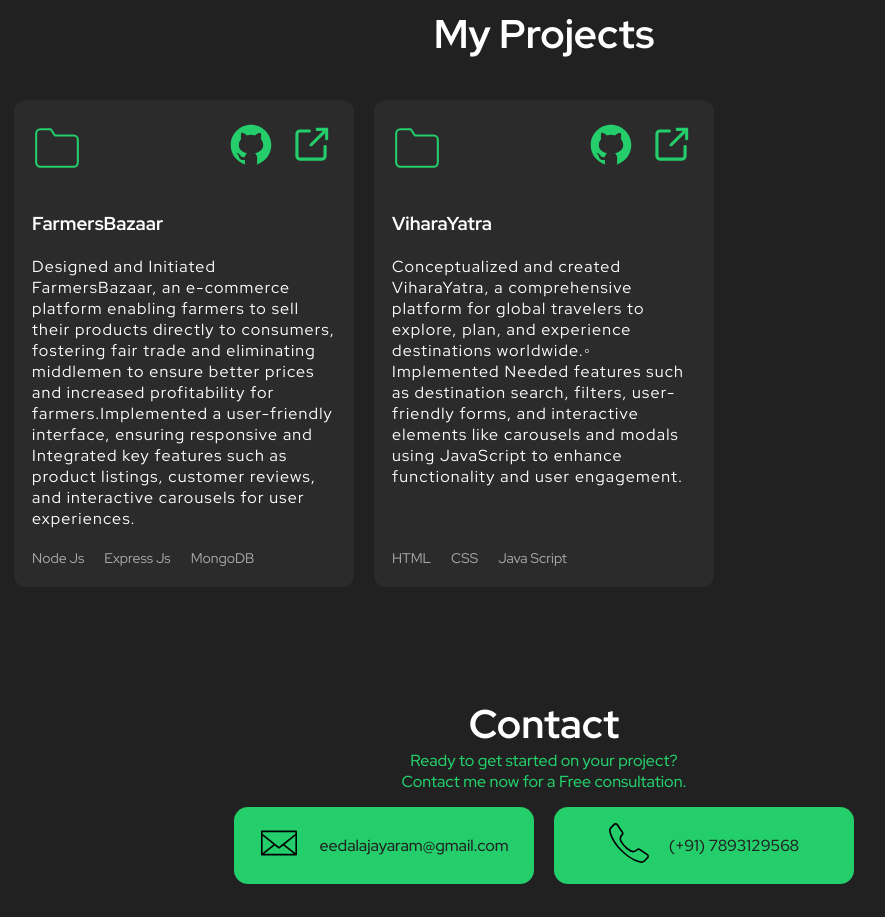
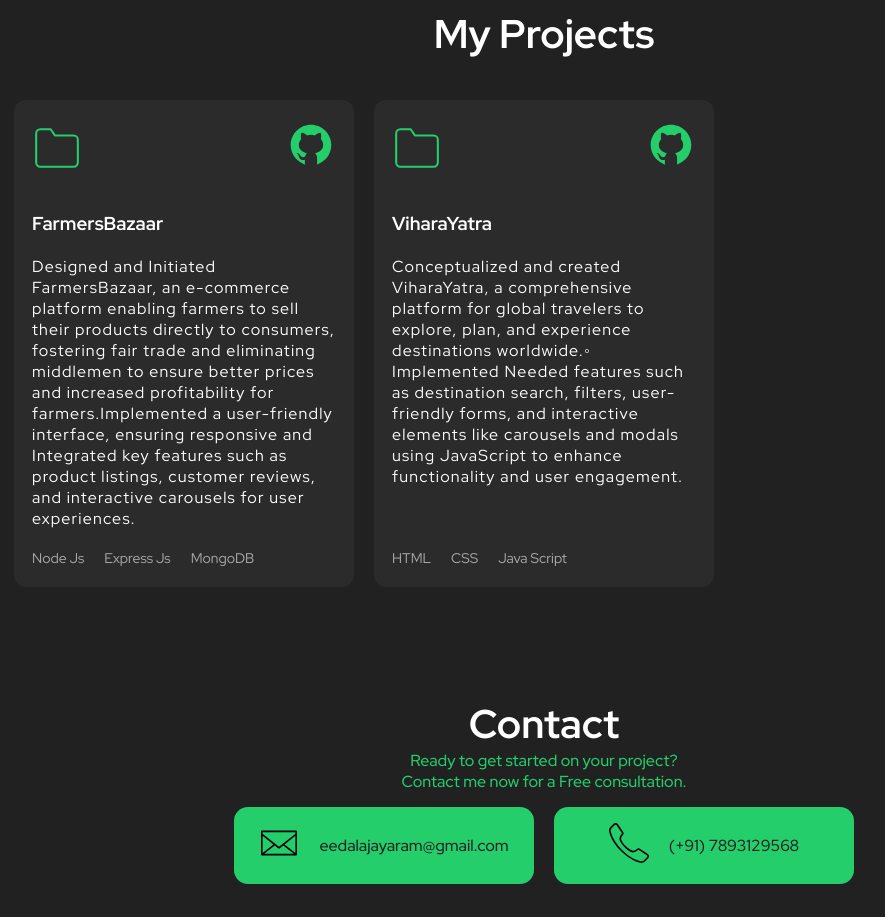
Before and after one commit to JayaRam2884/Portifolio, a React (Create React App) app: page / in a window 1280 px wide. Shown: the part 2480-3397 px from the top of the page, without its empty margins (96-981 px from the left). Built offline with nearby package versions, Linux system fonts and the light colour scheme.

Commit message:
Update Project.tsx

```diff
--- a/src/components/Project/Project.tsx
+++ b/src/components/Project/Project.tsx
@@ -18,9 +18,7 @@
               <div className="project-links">
                 <a href="https://github.com/JayaRam2884/FarmersBazaar" target="_blank" rel="noreferrer">
                   <img src={githubIcon} alt="Visit site" /></a>
-                <a href="https://vote.vinayaksingh.com" target="_blank" rel="noreferrer">
-                  <img src={externalLink} alt="Visit site" />
-                </a> </div>
+                 </div>
             </header>
             <div className="body">
               <h3>FarmersBazaar</h3>
@@ -37,8 +35,6 @@
               <div className="project-links">
                 <a href="https://github.com/JayaRam2884/ViharaYatra" target="_blank" rel="noreferrer">
                   <img src={githubIcon} alt="Visit site" /> </a>
-                <a href="https://ai-chatbot-t8fn.onrender.com" target="_blank" rel="noreferrer">
-                  <img src={externalLink} alt="Visit site" /></a>
               </div>
             </header>
             <div className="body">
```
